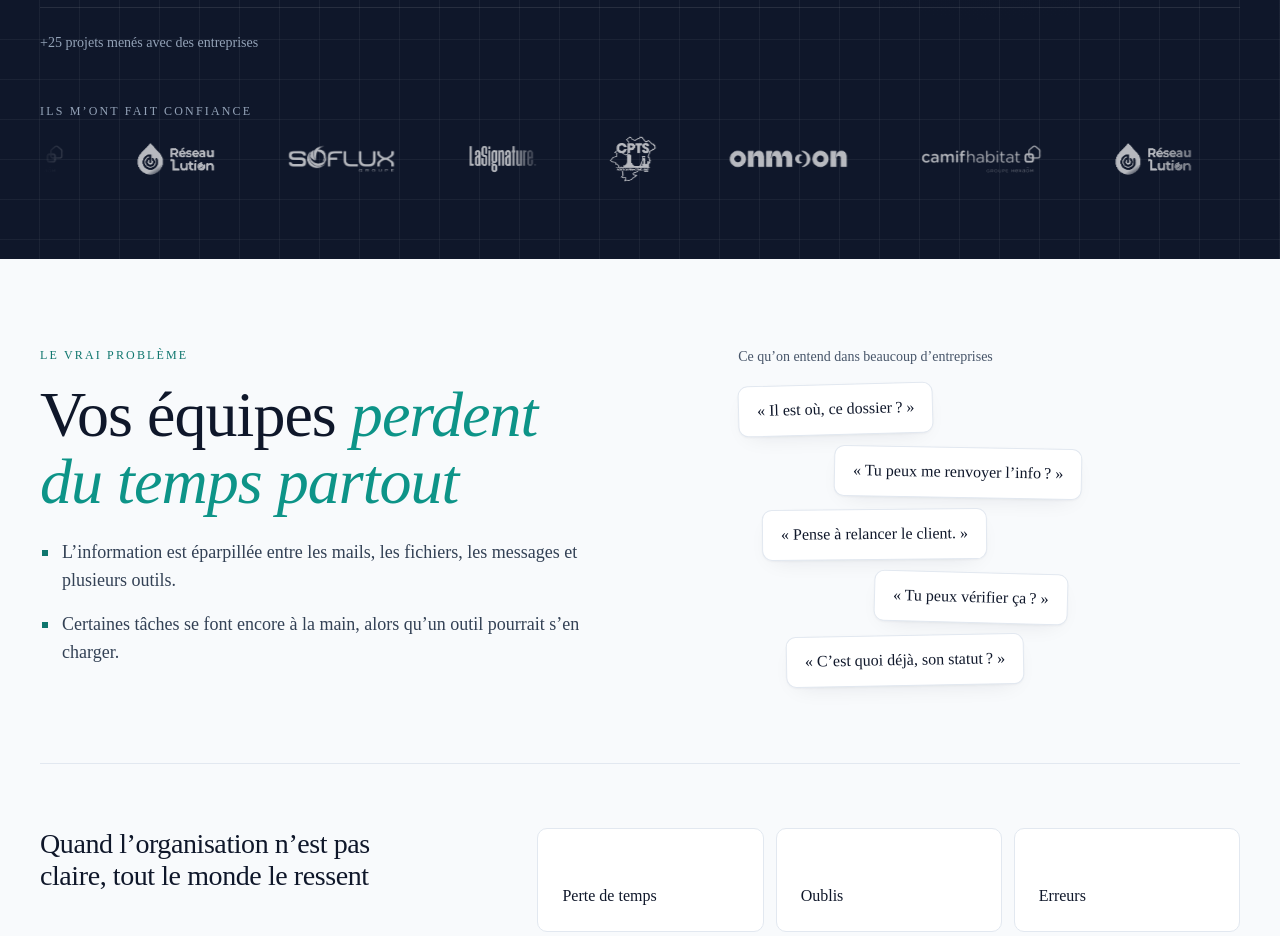
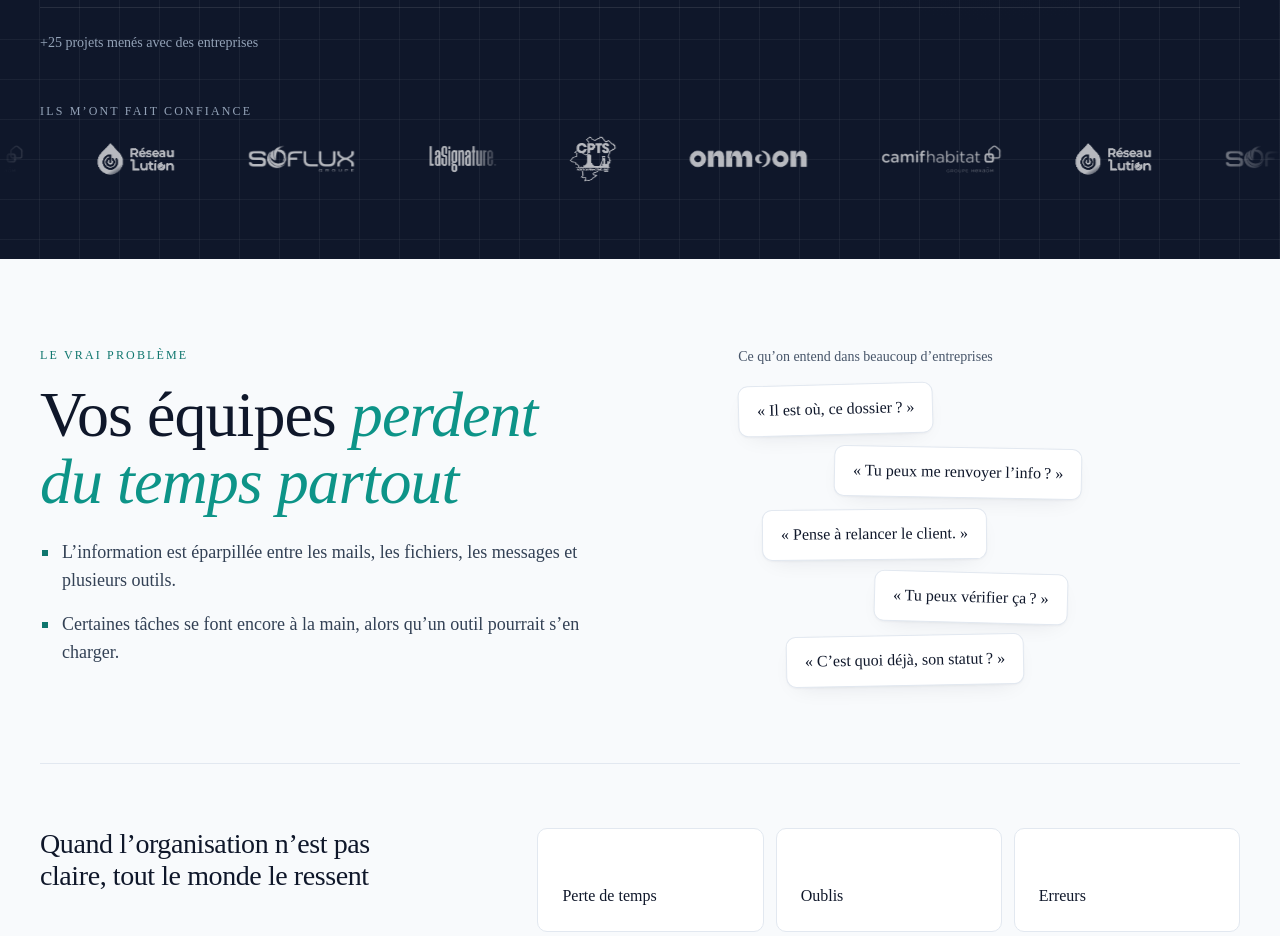
Before and after one commit to Lyzario44/lyzario-site, an Astro site: page / in a window 1280 px wide. Shown: the part 960-1896 px from the top of the page. Built offline with nearby package versions, Linux system fonts and the light colour scheme; Astro itself is replaced by a stand-in of ours.

Commit message:
Bandeau de logos en pleine largeur du viewport
Le bandeau sortait au plus de la colonne de contenu, plafonnee a 1200 px :
il ne couvrait que 63 % d'un ecran 1920. Une marge negative calc(50% - 50vw)
sur la vue le fait desormais occuper toute la largeur, sans toucher au
libelle qui le surmonte ni au reste du hero.

Le nombre de series passe de quatre a six : la condition anti-vide depend de
la largeur visible, qui n'est plus bornee par le conteneur mais par l'ecran.
Cinq series de 980 px couvrent 4900 px, au-dela du 4K et des ultra-larges ;
quatre series laissaient un vide des 2935 px.

Sous prefers-reduced-motion, le fondu lateral disparait : une gouttiere
evite que le premier et le dernier logo se collent au bord de l'ecran.

Verifie a 1920, 1440, 390 et 375 px : bandeau bord a bord, aucun debordement
horizontal, raccord de boucle exact, six logos intacts, pause au survol et au
focus conservees.

Co-Authored-By: Claude Opus 5 (1M context) <noreply@anthropic.com>

```diff
--- a/src/components/home/LogosClients.astro
+++ b/src/components/home/LogosClients.astro
@@ -1,12 +1,17 @@
 ---
 // Bandeau de logos clients, en bas du hero, juste sous la ligne de preuve.
+//
+// Le bandeau défile sur toute la largeur du viewport (full-bleed) : seul le libellé
+// « Ils m'ont fait confiance » reste aligné sur la colonne de contenu du site.
 //
 // Défilement : une piste contenant SERIES séries identiques, animée de 0 à -100/SERIES %.
 // Au terme de l'animation, la série n° 2 occupe exactement la place de la n° 1 : la boucle
 // est invisible. Pour qu'aucun vide n'apparaisse à droite, il faut que les séries restantes
 // couvrent toujours la largeur visible, soit (SERIES - 1) × largeur d'une série ≥ largeur du
-// bandeau. Avec quatre séries d'environ 680 px, la marge est confortable jusqu'aux très
-// grands écrans (le conteneur est plafonné à 1200 px).
+// bandeau. En pleine largeur, cette largeur n'est plus plafonnée à 1200 px mais vaut celle
+// de l'écran : une série mesurant environ 980 px, six séries couvrent 5 × 980 = 4900 px,
+// soit au-delà du 4K (3840 px) et des ultra-larges (3440 px). Toute réduction de SERIES
+// rouvrirait un vide à droite sur ces écrans.
 //
 // Les duplications sont purement techniques : masquées aux lecteurs d'écran (aria-hidden)
 // et retirées quand l'animation est désactivée.
@@ -16,7 +21,7 @@
 import { Image } from 'astro:assets';
 import { logosClients } from '../../data/logos-clients';
 
-const SERIES = 4;
+const SERIES = 6;
 const doublons = SERIES - 1;
 // Décalage final de l'animation : exactement la largeur d'une série.
 const decalage = `-${(100 / SERIES).toFixed(4)}%`;
@@ -82,8 +87,19 @@ const decalage = `-${(100 / SERIES).toFixed(4)}%`;
   .clients-vue {
     margin-top: var(--space-4);
     min-width: 0;
-    max-width: 100%;
     overflow: hidden;
+
+    /* Pleine largeur (full-bleed) : le bandeau sort de la colonne de contenu pour occuper
+       tout le viewport. « 50 % » vaut la moitié de la colonne (600 px au plafond), « 50vw »
+       la moitié de l'écran : la marge négative comble exactement l'écart de chaque côté,
+       et la largeur auto atteint alors 100vw. Le libellé au-dessus n'est pas touché et
+       reste aligné sur le reste du hero.
+
+       100vw inclut la barre de défilement quand elle est visible : le bandeau peut donc
+       dépasser de quelques pixels, absorbés par l'overflow: hidden du .hero parent. La page
+       ne défile jamais horizontalement, et le fondu latéral rend la coupe invisible. */
+    margin-inline: calc(50% - 50vw);
+
     /* Fondu aux deux extrémités : les logos entrent et sortent sans coupure nette */
     -webkit-mask-image: linear-gradient(90deg, transparent 0, #000 7%, #000 93%, transparent 100%);
     mask-image: linear-gradient(90deg, transparent 0, #000 7%, #000 93%, transparent 100%);
@@ -177,6 +193,10 @@ const decalage = `-${(100 / SERIES).toFixed(4)}%`;
       /* Sans défilement, le fondu latéral masquerait en permanence le premier logo */
       -webkit-mask-image: none;
       mask-image: none;
+      /* Le fondu ne détache plus le bandeau des bords : en pleine largeur, le premier et
+         le dernier logo se colleraient à l'écran. La gouttière du site rétablit la respiration
+         et réaligne le début du bandeau sur le libellé qui le surmonte. */
+      padding-inline: var(--gutter);
     }
 
     .clients-doublon {
```
